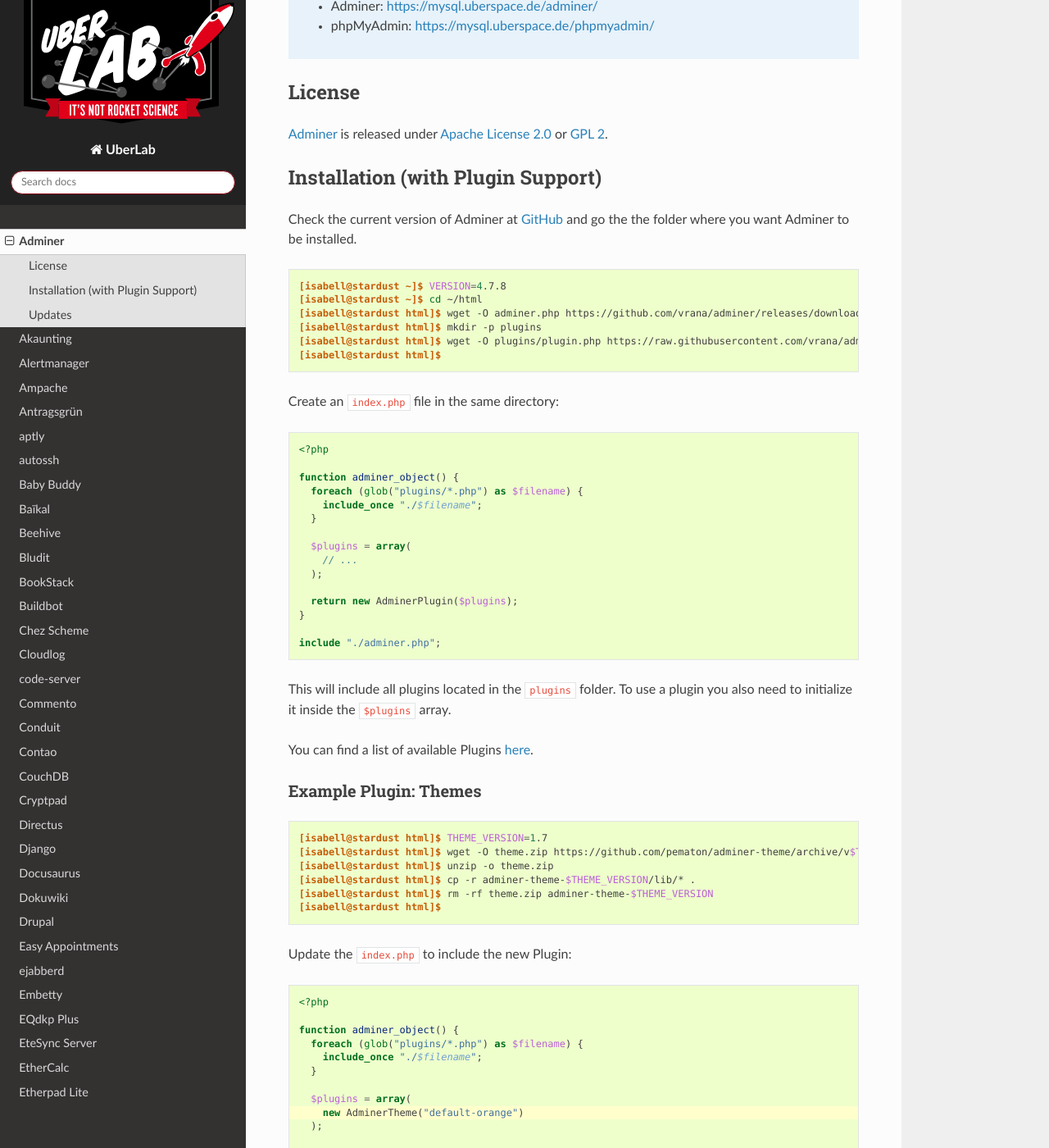
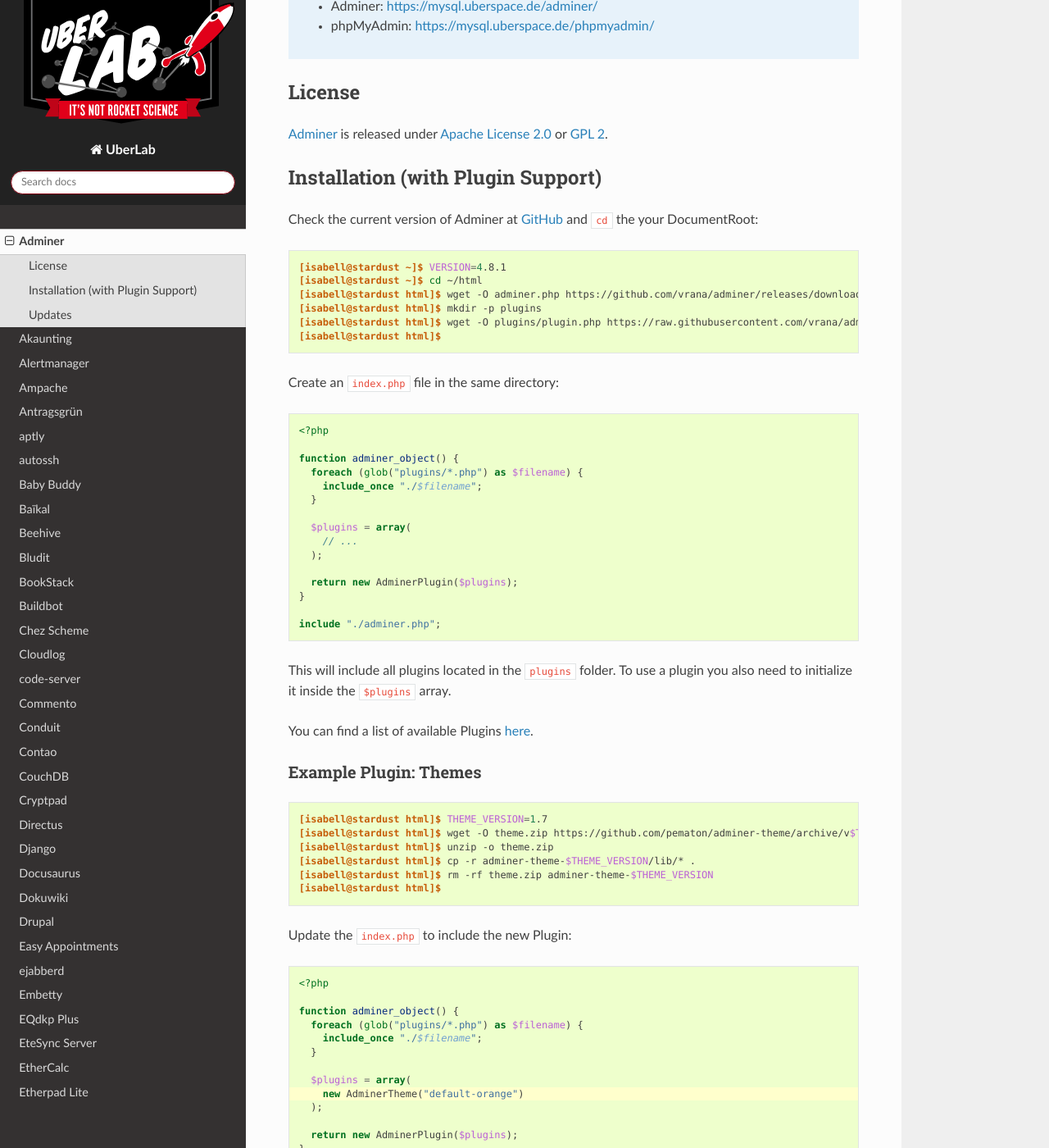
Before and after one commit to Uberspace/lab, a Sphinx documentation site: the page built from source/guide_adminer.rst, in a window 1280 px wide and 1400 px high, scrolled down 1099 px. Shown: the whole window at 82% size. Built offline with Sphinx 7.4.7 and the Read the Docs theme 2.0.0, drawn with Linux system fonts in a browser that asks for light colours; some of the changed text lies outside the part shown.

Commit message:
[adminer] works with PHP 8.1

```diff
--- a/source/guide_adminer.rst
+++ b/source/guide_adminer.rst
@@ -37,11 +37,11 @@
 Installation (with Plugin Support)
 ==================================
 
-Check the current version of Adminer at `GitHub <https://github.com/vrana/adminer/releases>`_ and go the the folder where you want Adminer to be installed.
+Check the current version of Adminer at `GitHub <https://github.com/vrana/adminer/releases>`_ and ``cd`` the your DocumentRoot:
 
 .. code-block:: console
 
-  [isabell@stardust ~]$ VERSION=4.7.8
+  [isabell@stardust ~]$ VERSION=4.8.1
   [isabell@stardust ~]$ cd ~/html
   [isabell@stardust html]$ wget -O adminer.php https://github.com/vrana/adminer/releases/download/v$VERSION/adminer-$VERSION.php
   [isabell@stardust html]$ mkdir -p plugins
@@ -118,6 +118,6 @@
 
 ----
 
-Tested with Adminer 4.7.8, Uberspace 7.8.0.0
+Tested with Adminer 4.8.1, Uberspace 7.13.0, and PHP 8.1
 
 .. author_list::
```
